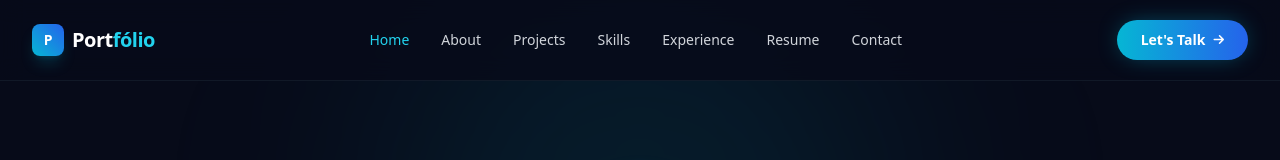
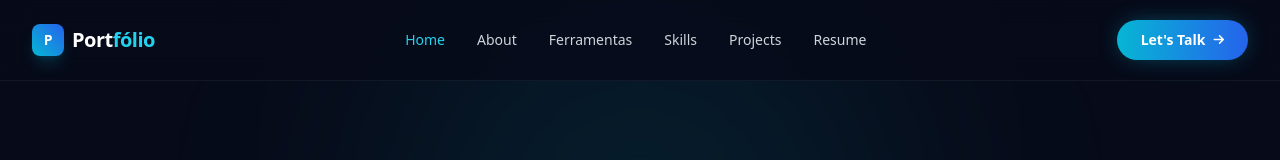
Before and after one commit to pedrovictorss/portfolio-projetos, a plain HTML site: page index.html in a window 1280 px wide. Shown: the top 160 px of the page. Drawn offline with nearby package versions, Linux system fonts and the light colour scheme.

Commit message:
Atualizando index

```diff
--- a/index.html
+++ b/index.html
@@ -61,15 +61,12 @@
 
 <!-- Navigation Links -->
 <!-- Desktop menu links for smooth in-page navigation -->
-<nav class="hidden md:flex items-center space-x-8 text-sm font-medium text-gray-300">
-<a class="text-cyan-400 hover:text-cyan-300 transition-colors" href="#home">Home</a>
+<nav class="hidden md:flex items-center space-x-8 text-sm font-medium text-gray-300"><a class="text-cyan-400 hover:text-cyan-300 transition-colors" href="#home">Home</a>
 <a class="hover:text-cyan-400 transition-colors" href="#about">About</a>
+<a class="hover:text-cyan-400 transition-colors" href="#services">Ferramentas</a>
+<a class="hover:text-cyan-400 transition-colors" href="#skills">Skills</a>
 <a class="hover:text-cyan-400 transition-colors" href="#projects">Projects</a>
-<a class="hover:text-cyan-400 transition-colors" href="#skills">Skills</a>
-<a class="hover:text-cyan-400 transition-colors" href="#experience">Experience</a>
-<a class="hover:text-cyan-400 transition-colors" href="#curriculum">Resume</a>
-<a class="hover:text-cyan-400 transition-colors" href="#contact">Contact</a>
-</nav>
+<a class="hover:text-cyan-400 transition-colors" href="#curriculum">Resume</a></nav>
 <!-- CTA Button -->
 <!-- Call to action button linking to contact form -->
 <div class="flex items-center space-x-4">
@@ -83,15 +80,12 @@
 </div>
 </div>
 <!-- Mobile Navigation Drawer -->
-<div class="hidden md:hidden bg-[#0b132b] border-b border-gray-800 px-4 pt-2 pb-6 space-y-3" id="mobile-menu">
-<a class="block px-3 py-2 rounded-md text-base font-medium text-cyan-400 bg-[#1c2541]" href="#home">Home</a>
+<div class="hidden md:hidden bg-[#0b132b] border-b border-gray-800 px-4 pt-2 pb-6 space-y-3" id="mobile-menu"><a class="block px-3 py-2 rounded-md text-base font-medium text-cyan-400 bg-[#1c2541]" href="#home">Home</a>
 <a class="block px-3 py-2 rounded-md text-base font-medium text-gray-300 hover:text-white hover:bg-[#1c2541]" href="#about">About</a>
+<a class="block px-3 py-2 rounded-md text-base font-medium text-gray-300 hover:text-white hover:bg-[#1c2541]" href="#services">Ferramentas</a>
+<a class="block px-3 py-2 rounded-md text-base font-medium text-gray-300 hover:text-white hover:bg-[#1c2541]" href="#skills">Skills</a>
 <a class="block px-3 py-2 rounded-md text-base font-medium text-gray-300 hover:text-white hover:bg-[#1c2541]" href="#projects">Projects</a>
-<a class="block px-3 py-2 rounded-md text-base font-medium text-gray-300 hover:text-white hover:bg-[#1c2541]" href="#skills">Skills</a>
-<a class="block px-3 py-2 rounded-md text-base font-medium text-gray-300 hover:text-white hover:bg-[#1c2541]" href="#experience">Experience</a>
-<a class="block px-3 py-2 rounded-md text-base font-medium text-gray-300 hover:text-white hover:bg-[#1c2541]" href="#curriculum">Resume</a>
-<a class="block px-3 py-2 rounded-md text-base font-medium text-gray-300 hover:text-white hover:bg-[#1c2541]" href="#contact">Contact</a>
-</div>
+<a class="block px-3 py-2 rounded-md text-base font-medium text-gray-300 hover:text-white hover:bg-[#1c2541]" href="#curriculum">Resume</a></div>
 </header>
 <!-- END: MainHeader -->
 <main>
@@ -258,7 +252,7 @@
   <!-- 6-Project Grid (3 columns x 2 rows) -->
   <div class="grid grid-cols-1 md:grid-cols-2 lg:grid-cols-3 gap-8">
     <!-- Card 1: Business Growth Strategy -->
-    <div class="group rounded-2xl bg-[#0b132b] border border-gray-800 hover:border-cyan-500/50 hover:shadow-xl hover:shadow-cyan-500/5 transition-all duration-300 flex flex-col overflow-hidden">
+    <div class="group rounded-2xl bg-[#0b132b] border border-gray-800 hover:border-cyan-500/50 hover:shadow-xl hover:shadow-cyan-500/5 transition-all duration-300 flex flex-col overflow-hidden cursor-pointer onclick="window.location.href='projeto-details-01.html'">
       <div class="p-3 pb-0">
         <div class="w-full h-52 rounded-xl overflow-hidden bg-[#1c2541]/40 relative">
           <img src="https://images.unsplash.com/photo-1556761175-5973dc0f32e7?auto=format&amp;fit=crop&amp;w=800&amp;q=80" alt="Business Growth Strategy" class="w-full h-full object-cover group-hover:scale-105 transition-transform duration-300">
```
